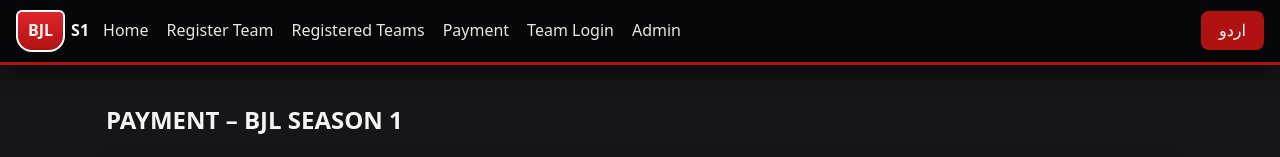
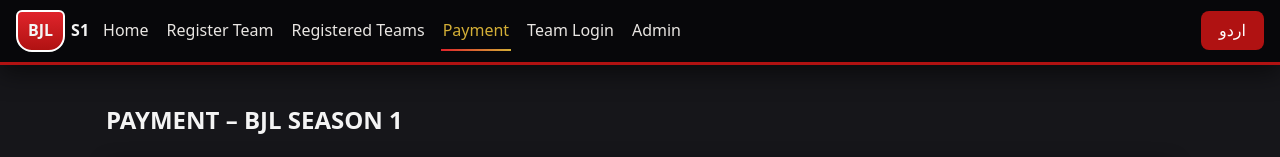
Before and after one commit to musakazimqureshi/bjl, a Next.js app: page /pay in a window 1280 px wide. Shown: the top 157 px of the page. Built offline with nearby package versions, Linux system fonts and the light colour scheme; no server answers; a web font is replaced by a local one.

Commit message:
Polish sticky navigation and active links

```diff
--- a/components/Header.js
+++ b/components/Header.js
@@ -7,7 +7,7 @@ export default function Header() {
   const pathname = usePathname();
   return (<header className="hdr">
     <Link href="/" className="logo"><span className="shield">BJL</span><b>S1</b></Link>
-    <nav><Link href="/">{t('home')}</Link><Link href="/register">{t('register')}</Link><Link href="/teams">{t('teams')}</Link><Link href="/pay">{t('payment')}</Link><Link href="/team">{t('teamLogin')}</Link><Link href="/admin">Admin</Link></nav>
+    <nav><Link href="/" aria-current={pathname === '/' ? 'page' : undefined}>{t('home')}</Link><Link href="/register" aria-current={pathname === '/register' ? 'page' : undefined}>{t('register')}</Link><Link href="/teams" aria-current={pathname === '/teams' ? 'page' : undefined}>{t('teams')}</Link><Link href="/pay" aria-current={pathname === '/pay' ? 'page' : undefined}>{t('payment')}</Link><Link href="/team" aria-current={pathname === '/team' ? 'page' : undefined}>{t('teamLogin')}</Link><Link href="/admin" aria-current={pathname?.startsWith('/admin') ? 'page' : undefined}>Admin</Link></nav>
     {!pathname?.startsWith('/admin') && <button className="lang" onClick={() => setLang(lang === 'en' ? 'ur' : 'en')}>{lang === 'en' ? 'اردو' : 'English'}</button>}
   </header>);
 }
```
